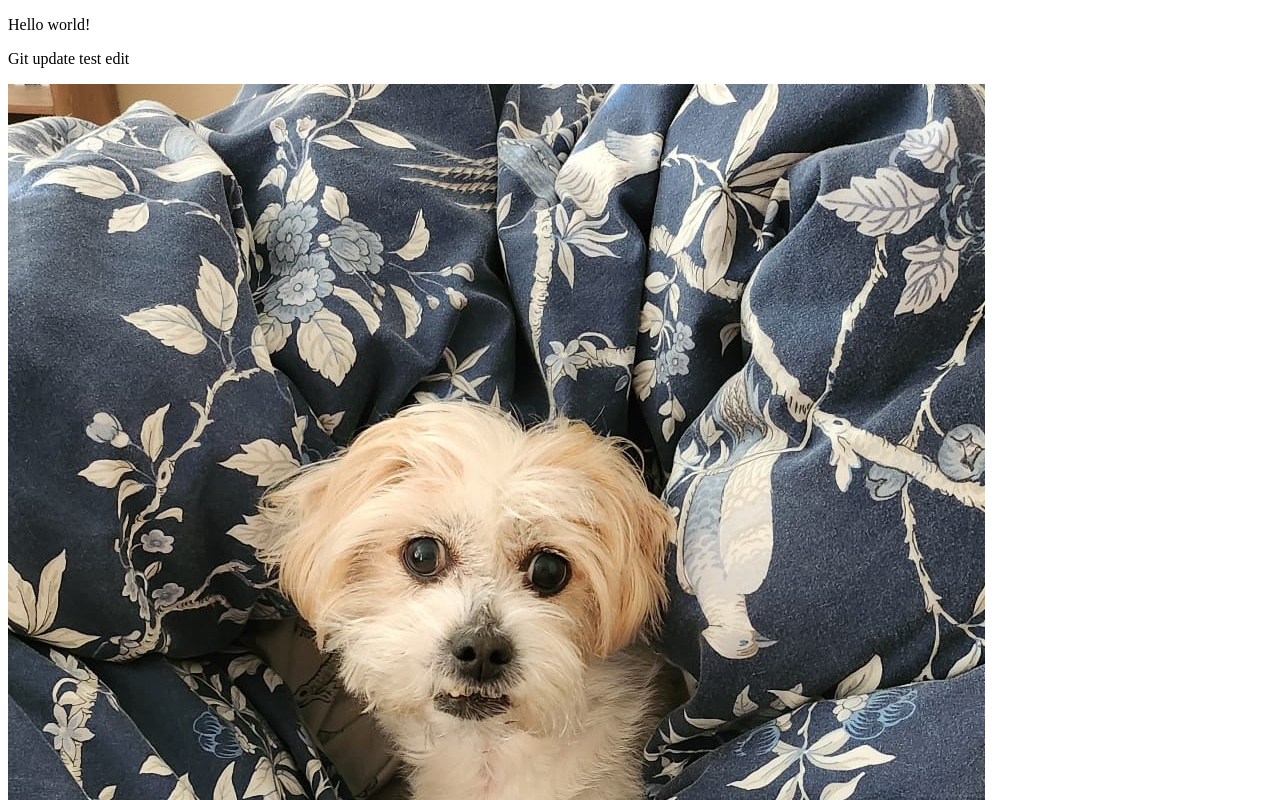
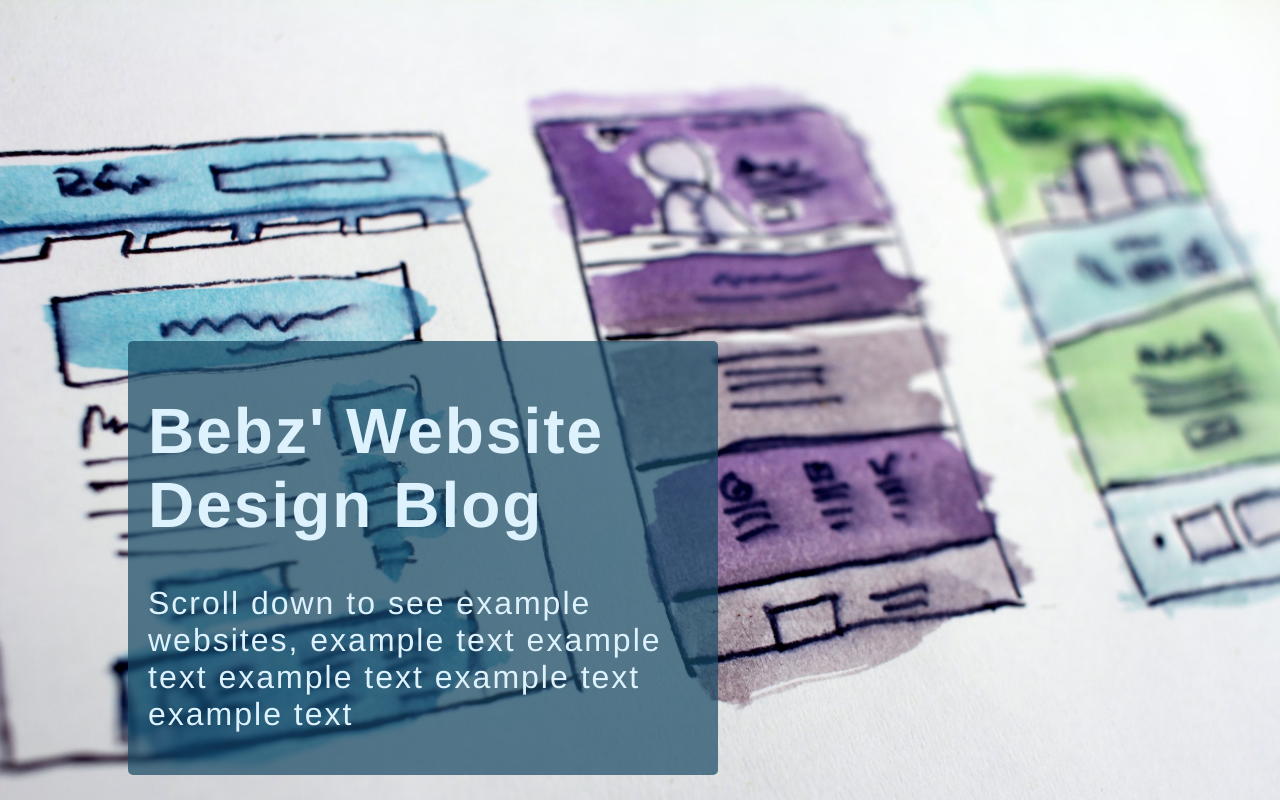
Before and after one commit to edubebz/beblog, a plain HTML site: page index.html in a window 1280 px wide. Shown: the top 800 px of the page. Drawn offline with Linux system fonts and the light colour scheme.

Commit message:
Base design update

```diff
--- /dev/null
+++ b/Resources/beblog-stylesheet.css
@@ -0,0 +1,45 @@
+* {
+    background-color: #164863;
+    font-family: "Helvetica";
+    color: #DDF2FD;
+    letter-spacing: 2px;
+}
+
+h1{
+    font-size: 64px;
+}
+
+p{
+    font-size: 32px;
+}
+body, html {
+    margin: 0;
+    padding: 0;
+}
+
+.banner-image{
+    width: 100%;
+    display: inline-flex;
+    position: relative;
+}
+.banner-image img{
+    width: 100%;
+    height: auto;
+}
+
+.banner-overlay-box{
+    position: absolute;
+    top: 40%;
+    left: 10%;
+    padding: 10px 20px;
+    width: 550px;
+    height: auto;
+    background-color: rgba(22, 72, 99, 0.7);
+    border-radius: 5px;
+
+}
+.banner-overlay-box p, h1{
+    background-color: rgba(22, 72, 99, 0);
+    width: 100%;
+    height: auto;
+}
--- a/index.html
+++ b/index.html
@@ -1,5 +1,20 @@
 <!doctype HTML>
 
-<p>Hello world!</p>
-<p>Git update test edit</p>
-<img src="Resources/TheBoy.jpeg" alt="Picture of the boy">
+<head>
+    <title>Beblog - Websites with Pzzaz?</title>
+    <link href="Resources/beblog-stylesheet.css" rel="stylesheet" /link>
+</head>
+
+<body>
+    <div class="banner-image">
+        <img src="Resources/planning-banner.jpg" alt="Image of pen and paper planning">
+        <div class="banner-overlay-box">
+            <h1>Bebz' Website Design Blog</h1>
+            <p>Scroll down to see example websites, example text example text example text example text example text </p>
+        </div>
+    </div>
+
+
+
+
+</body>
```
Also changed, not shown: Resources/planning-banner.jpg (added), notes.txt.
